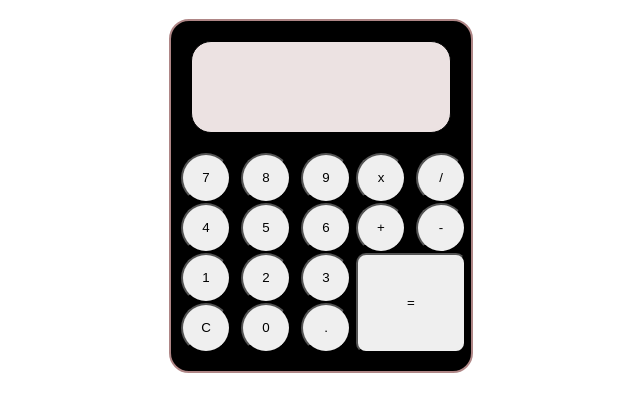
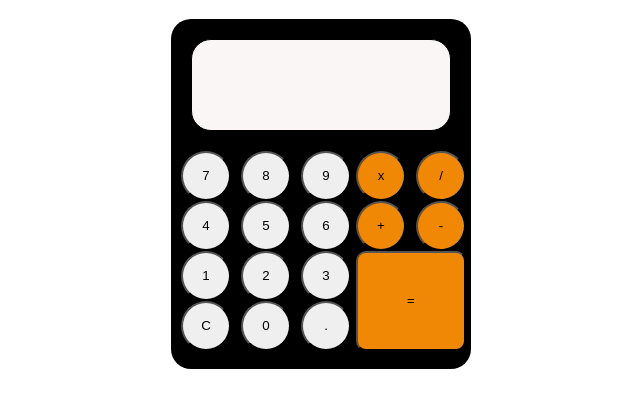
Before and after one commit to Halima-pixel/Calculator_Project, a plain HTML site: page index.html in a window 1280 px wide. Shown: the part 69-480 px from the top of the page, without its empty margins (319-959 px from the left). Drawn offline with Linux system fonts and the light colour scheme.

Commit message:
Changed the Operator Background-Color

```diff
--- a/calculator.css
+++ b/calculator.css
@@ -11,7 +11,6 @@
   .container {
     display: flex;
     flex-direction: column;
-    border: 2px solid rgb(175, 134, 134);
     height: 350px;
     width:300px;
     border-radius: 20px;
@@ -23,7 +22,7 @@
     height: 90px;
     margin: 20px;
     border-radius: 20px;
-    background-color: #ece2e2;
+    background-color: #faf6f6;
   }
 
   .buttons {
@@ -62,3 +61,7 @@
     height: 100px;
     border-radius: 10px;
   }
+
+  .opBtn {
+    background-color: #F18805;
+  }
```
